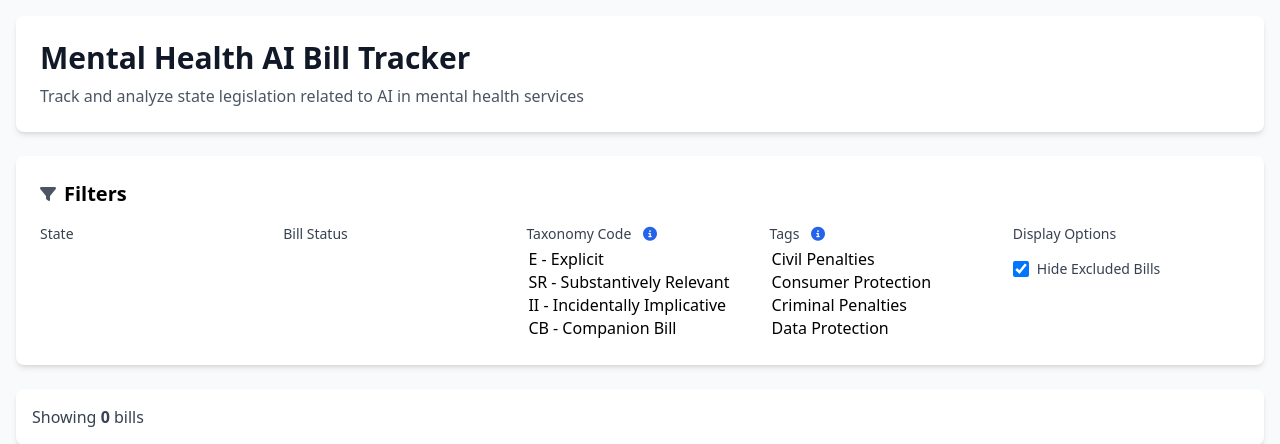
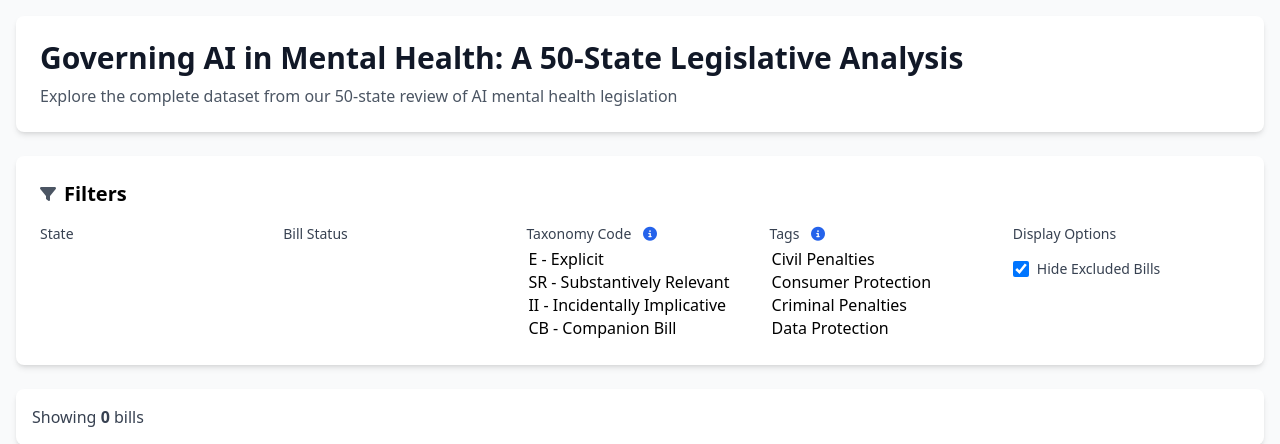
Before and after one commit to MattMatt27/Governing-AI-in-Mental-Health, a Flask app: page / in a window 1280 px wide. Shown: the top 444 px of the page. Run offline with Flask 3, Linux system fonts and the light colour scheme; data that the repository does not hold is empty; some libraries are stand-ins or nearby versions.

Commit message:
docs: update title and subtitle
docs: update title and subtitle

```diff
--- a/templates/index.html
+++ b/templates/index.html
@@ -3,7 +3,7 @@
 <head>
     <meta charset="UTF-8">
     <meta name="viewport" content="width=device-width, initial-scale=1.0">
-    <title>Mental Health AI Bill Tracker</title>
+    <title>Governing AI in Mental Health: A 50-State Legislative Analysis</title>
     <script src="https://cdn.tailwindcss.com"></script>
     <link rel="stylesheet" href="https://cdnjs.cloudflare.com/ajax/libs/font-awesome/6.5.1/css/all.min.css">
     <link rel="stylesheet" href="{{ url_for('static', filename='css/style.css') }}">
@@ -15,8 +15,8 @@
     <div class="max-w-7xl mx-auto p-4">
         <!-- Header -->
         <div class="bg-white rounded-lg shadow-md p-6 mb-6">
-            <h1 class="text-3xl font-bold text-gray-900 mb-2">Mental Health AI Bill Tracker</h1>
-            <p class="text-gray-600">Track and analyze state legislation related to AI in mental health services</p>
+            <h1 class="text-3xl font-bold text-gray-900 mb-2">Governing AI in Mental Health: A 50-State Legislative Analysis</h1>
+            <p class="text-gray-600">Explore the complete dataset from our 50-state review of AI mental health legislation</p>
         </div>
 
         <!-- Filters -->
```
